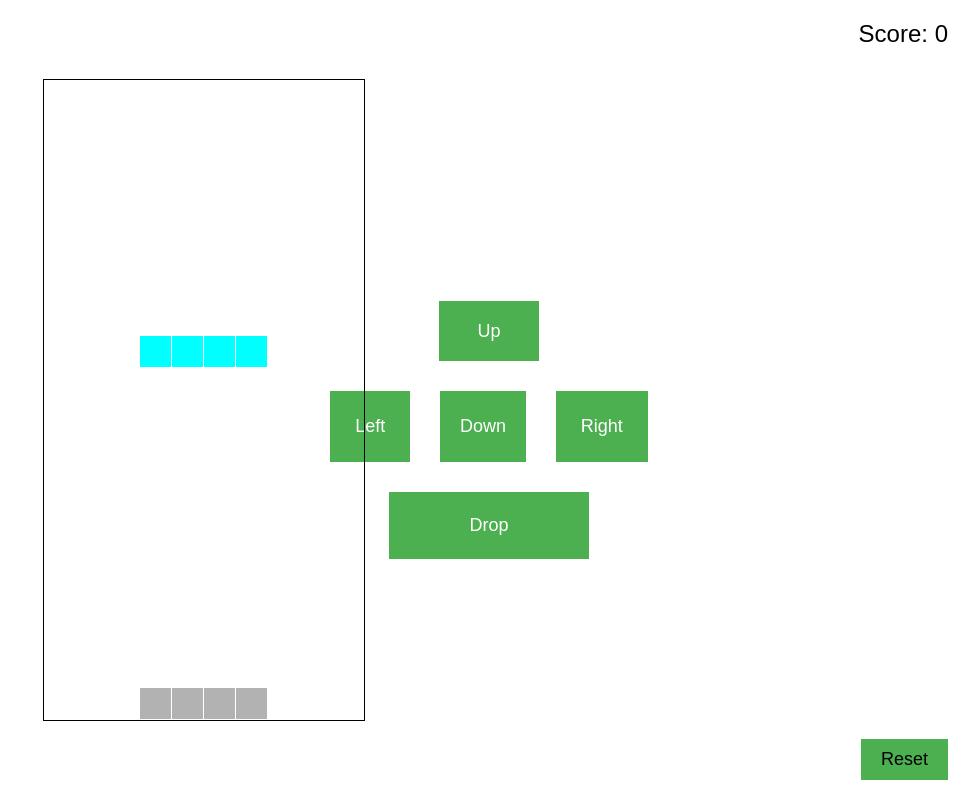
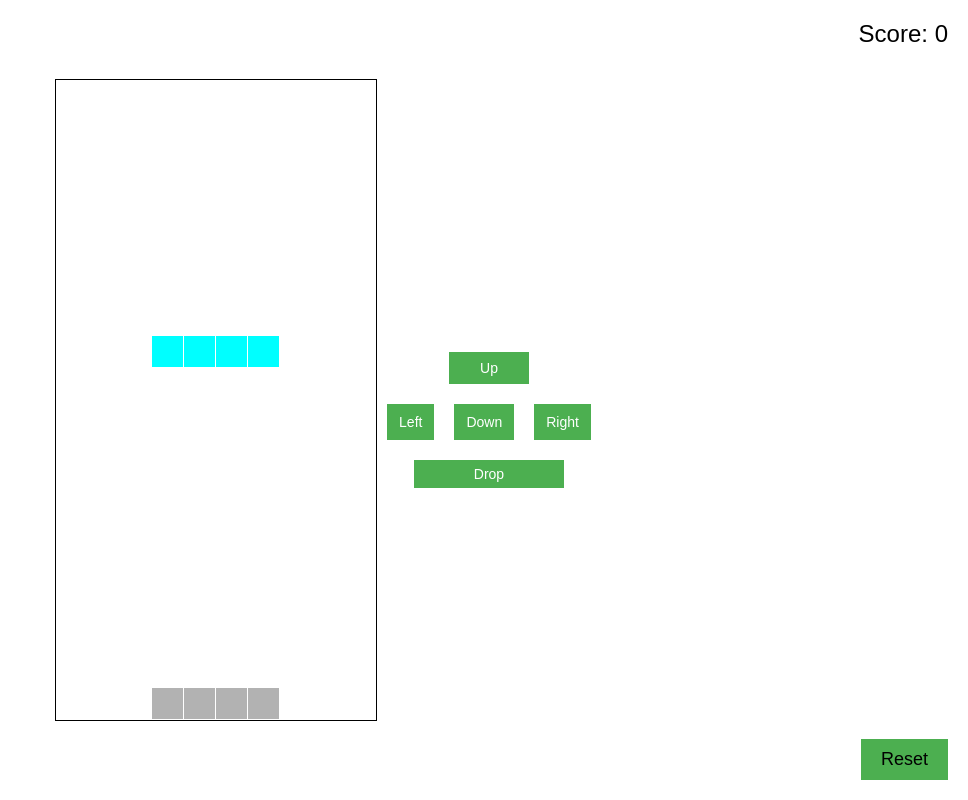
Before and after one commit to Cremon2/Tet, a plain HTML site: page phone.html in a window 1280 px wide. Shown: the whole page, without its empty margins (312-1280 px from the left). Drawn offline with Linux system fonts and the light colour scheme.

Commit message:
Update style.css
changed the size of arrow buttons

```diff
--- a/style.css
+++ b/style.css
@@ -63,7 +63,7 @@ canvas {
   display: flex;
   justify-content: center;
   align-items: center;
-  margin-top: 40px;
+  margin-top: 20px;
 }
 
 .playfield {
@@ -83,13 +83,13 @@ canvas {
 }
 
 .buttons button {
-  font-size: 18px;
-  padding: 10px 20px;
+  font-size: 14px;
+  padding: 10px 12px;
   background-color: #4CAF50;
   color: white;
   border: none;
   cursor: pointer;
-  margin: 15px;
+  margin: 10px;
 }
 
 .buttons button:hover {
@@ -97,22 +97,19 @@ canvas {
 }
 
 #drop-btn {
-  width: 200px;
-  padding: 10%;
+  width: 150px;
+  padding: 6px 10px;
 }
 
 #up-btn {
-  width: 100px;
-  padding: 15%;
+  width: 80px;
+  padding: 8px 12px;
 }
 
-#right-btn {
-  padding: 10%;
+#right-btn, #left-btn {
+  padding: 8px 12px;
 }
 
-#left-btn {
-  padding: 10%;
-}
 
 .drop-shadow {
   position: absolute;
```
